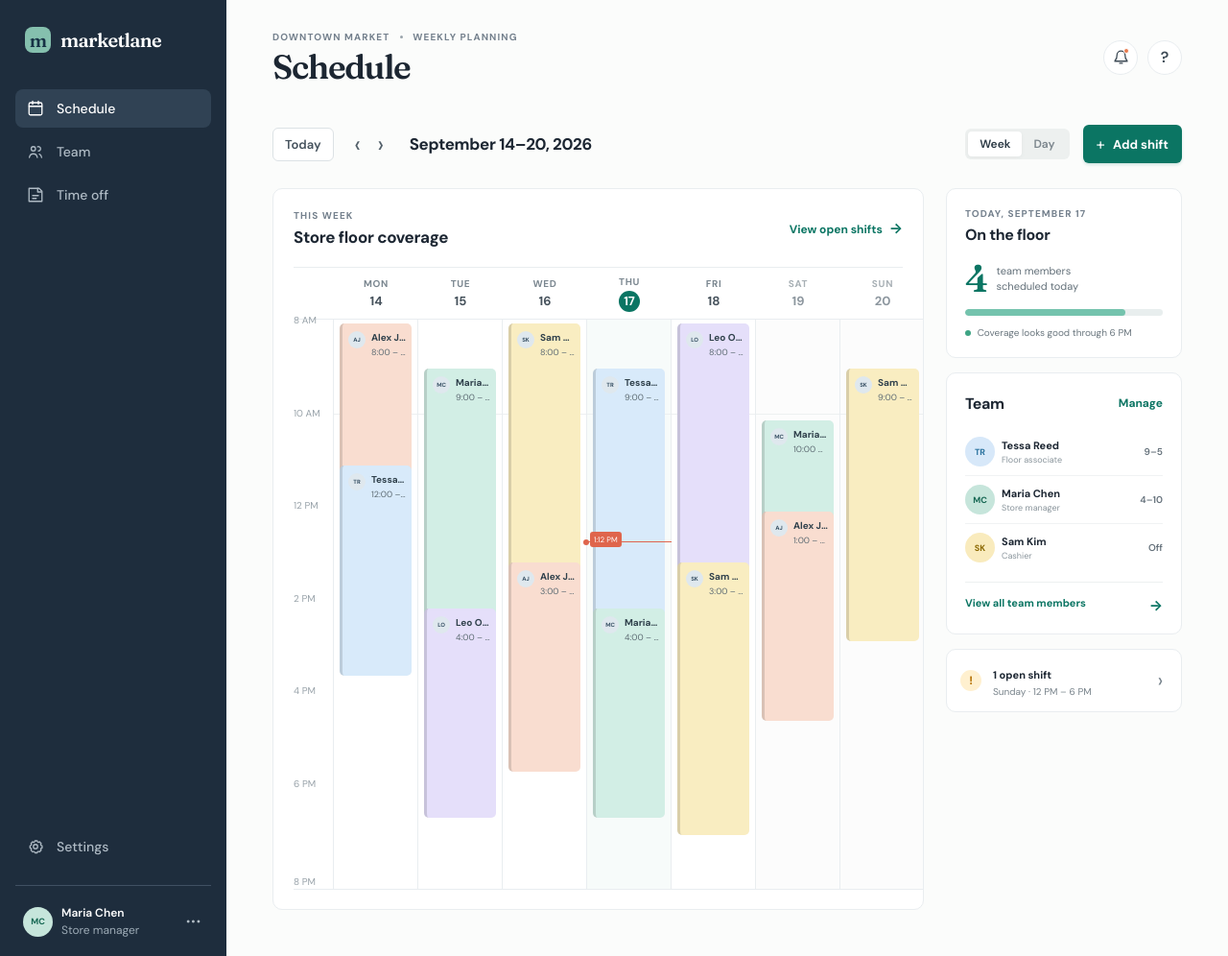
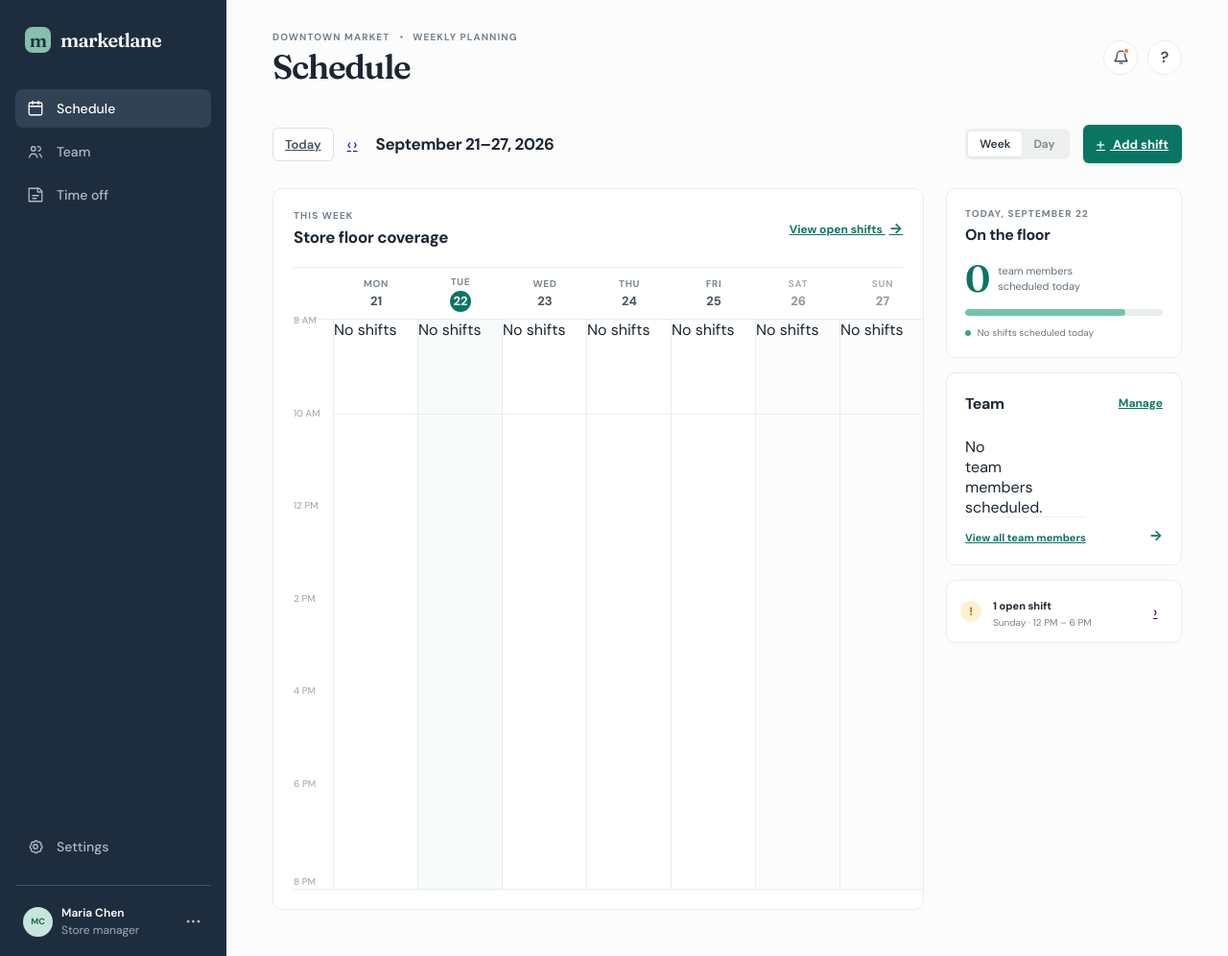
Before and after one commit to BotLeo-Work/Facility-Shift-Scheduler, a Flask app: page /schedule in a window 1280 px wide. Shown: the whole page at 96% size. Run offline with Flask 3, Linux system fonts and the light colour scheme; data that the repository does not hold is empty.

Commit message:
Routing QoL updates. Updated schedule page rendering. added shift CRUD views

```diff
--- /dev/null
+++ b/app/routes.py
@@ -0,0 +1,236 @@
+"""Manager-facing HTML routes."""
+
+from datetime import date, datetime, timedelta
+
+from flask import Blueprint, abort, redirect, render_template, request, url_for
+
+from . import db, rules
+
+
+bp = Blueprint("pages", __name__)
+
+
+def _week_start(value=None):
+    if value:
+        try:
+            selected = date.fromisoformat(value)
+        except ValueError:
+            abort(400, description="The schedule start date must use YYYY-MM-DD format.")
+    else:
+        selected = date.today()
+    return selected - timedelta(days=selected.weekday())
+
+
+def _format_time(value):
+    return value.strftime("%I:%M").lstrip("0")
+
+
+def _schedule_context(week_start):
+    week_end = week_start + timedelta(days=7)
+    shifts_by_day = [[] for _ in range(7)]
+
+    for row in db.list_shifts(week_start.isoformat(), week_end.isoformat()):
+        start_at = datetime.fromisoformat(row["start_at"])
+        end_at = datetime.fromisoformat(row["end_at"])
+        day_index = (start_at.date() - week_start).days
+        if not 0 <= day_index < 7:
+            continue
+
+        schedule_start = start_at.replace(hour=8, minute=0, second=0)
+        schedule_end = start_at.replace(hour=22, minute=0, second=0)
+        total_minutes = (schedule_end - schedule_start).total_seconds() / 60
+        start_minutes = max(0, (start_at - schedule_start).total_seconds() / 60)
+        duration_minutes = max(30, (end_at - start_at).total_seconds() / 60)
+
+        shifts_by_day[day_index].append(
+            {
+                "id": row["id"],
+                "name": row["employee_name"],
+                "initials": "".join(part[0] for part in row["employee_name"].split()[:2]).upper(),
+                "time": f"{_format_time(start_at)} – {_format_time(end_at)}",
+                "start_at": row["start_at"],
+                "end_at": row["end_at"],
+                "start": min(100, start_minutes / total_minutes * 100),
+                "duration": min(100, duration_minutes / total_minutes * 100),
+                "color": ("peach", "blue", "mint", "lavender", "yellow")[day_index % 5],
+            }
+        )
+
+    days = [
+        {
+            "date": week_start + timedelta(days=index),
+            "label": (week_start + timedelta(days=index)).strftime("%a").upper(),
+            "shifts": shifts_by_day[index],
+        }
+        for index in range(7)
+    ]
+    today = date.today()
+    today_index = (today - week_start).days
+    today_shifts = shifts_by_day[today_index] if 0 <= today_index < 7 else []
+    week_end_date = week_end - timedelta(days=1)
+    return {
+        "week_start": week_start,
+        "week_label": f"{week_start:%B} {week_start.day}–{week_end_date.day}, {week_end.year}",
+        "days": days,
+        "today": today,
+        "today_label": f"{today:%B} {today.day}",
+        "today_shifts": today_shifts,
+        "previous_week": week_start - timedelta(days=7),
+        "next_week": week_start + timedelta(days=7),
+    }
+
+
+def _shift_form_context(shift=None, error=None, form=None):
+    values = dict(form or {})
+    if shift is not None and not form:
+        values = {
+            "employee_id": str(shift["employee_id"]),
+            "start_at": shift["start_at"],
+            "end_at": shift["end_at"],
+            "notes": shift["notes"] or "",
+        }
+    return {
+        "shift": shift,
+        "employees": db.list_employees(),
+        "values": values,
+        "error": error,
+    }
+
+
+def _save_shift(form, shift=None):
+    current = shift if shift is not None else None
+    cleaned, errors = rules.clean_shift_fields(form, current=current)
+    if errors or cleaned is None:
+        return None, errors
+
+    employee = db.get_employee(cleaned["employee_id"])
+    employee_error = rules.check_employee(employee, cleaned["employee_id"])
+    if employee_error:
+        return None, [employee_error]
+
+    exclude_id = shift["id"] if shift is not None else None
+    conflicts = rules.find_conflicts(
+        cleaned["start_at"],
+        cleaned["end_at"],
+        db.shifts_for_employee(cleaned["employee_id"], exclude_id=exclude_id),
+    )
+    if conflicts:
+        return None, [rules.describe_conflict(conflict) for conflict in conflicts]
+
+    if shift is None:
+        shift_id = db.insert_shift(**cleaned)
+    else:
+        shift_id = shift["id"]
+        db.update_shift(shift_id, **cleaned)
+    return shift_id, []
+
+
+@bp.get("/")
+def index():
+    return schedule()
+
+
+@bp.get("/schedule")
+def schedule():
+    return render_template(
+        "schedule.html",
+        **_schedule_context(_week_start(request.args.get("start"))),
+    )
+
+
+@bp.get("/employees")
+def employees():
+    return render_template("employees.html", employees=db.list_employees(include_inactive=True))
+
+
+@bp.route("/employees/new", methods=("GET", "POST"))
+def new_employee():
+    error = None
+    if request.method == "POST":
+        try:
+            db.create_employee(request.form.get("name", ""), request.form.get("role", ""))
+        except ValueError as exc:
+            error = str(exc)
+        else:
+            return redirect(url_for("pages.employees"))
+    return render_template("employee_form.html", employee=None, error=error)
+
+
+@bp.route("/employees/<int:employee_id>/edit", methods=("GET", "POST"))
+def edit_employee(employee_id):
+    employee = db.get_employee(employee_id)
+    if employee is None:
+        abort(404)
+
+    error = None
+    if request.method == "POST":
+        try:
+            employee = db.update_employee(
+                employee_id,
+                request.form.get("name", ""),
+                request.form.get("role", ""),
+                request.form.get("active") == "on",
+            )
+        except ValueError as exc:
+            error = str(exc)
+        else:
+            return redirect(url_for("pages.employees"))
+    return render_template("employee_form.html", employee=employee, error=error)
+
+
+@bp.post("/employees/<int:employee_id>/deactivate")
+def deactivate_employee(employee_id):
+    if db.get_employee(employee_id) is None:
+        abort(404)
+    db.deactivate_employee(employee_id)
+    return redirect(url_for("pages.employees"))
+
+
+@bp.get("/shifts")
+def shifts():
+    return render_template(
+        "shifts.html",
+        shifts=db.list_shifts(),
+        open_only=False,
+    )
+
+
+@bp.get("/shifts/open")
+def open_shifts():
+    return render_template("shifts.html", shifts=[], open_only=True)
+
+
+@bp.route("/shifts/new", methods=("GET", "POST"))
+def new_shift():
+    if request.method == "POST":
+        shift_id, errors = _save_shift(request.form)
+        if not errors:
+            return redirect(url_for("pages.shifts"))
+        return render_template(
+            "shift_form.html",
+            **_shift_form_context(error=" ".join(errors), form=request.form),
+        )
+    return render_template("shift_form.html", **_shift_form_context())
+
+
+@bp.route("/shifts/<int:shift_id>/edit", methods=("GET", "POST"))
+def edit_shift(shift_id):
+    shift = db.get_shift(shift_id)
+    if shift is None:
+        abort(404)
+    if request.method == "POST":
+        saved_id, errors = _save_shift(request.form, shift=shift)
+        if not errors:
+            return redirect(url_for("pages.shifts"))
+        return render_template(
+            "shift_form.html",
+            **_shift_form_context(shift=shift, error=" ".join(errors), form=request.form),
+        )
+    return render_template("shift_form.html", **_shift_form_context(shift=shift))
+
+
+@bp.post("/shifts/<int:shift_id>/delete")
+def delete_shift(shift_id):
+    if not db.delete_shift(shift_id):
+        abort(404)
+    return redirect(url_for("pages.shifts"))
--- a/app/static/schedule.css
+++ b/app/static/schedule.css
@@ -29,6 +29,12 @@
 .manager-card strong { display: block; color: #fff; font-weight: 600; }.manager-card span { display: block; color: #9dabb6; margin-top: 2px; }.more-button { background: none; border: 0; color: #b2bdc6; letter-spacing: 1px; padding: 2px; }
 
 .main-content { min-width: 0; padding: 32px 48px 48px; background: #fbfcfb; }
+.form-panel { width: min(100%, 560px); margin: 48px auto 0; padding: 28px; }
+.form-panel form { display: grid; gap: 14px; margin-top: 20px; }
+.form-panel p { margin-bottom: 0; }
+.form-panel label { display: block; color: #45525d; font-size: 12px; font-weight: 700; margin-bottom: 6px; }
+.form-panel input:not([type="checkbox"]), .form-panel select, .form-panel textarea { width: 100%; border: 1px solid #dce2e5; border-radius: 6px; padding: 10px 11px; color: var(--ink); background: #fff; font: inherit; }
+.form-panel textarea { resize: vertical; }
 .topbar, .schedule-controls, .calendar-heading, .card-heading, .week-control, .view-actions { display: flex; align-items: center; }
 .topbar { justify-content: space-between; }.eyebrow, .section-kicker { text-transform: uppercase; letter-spacing: 1.1px; color: var(--muted); font-size: 10px; font-weight: 700; margin: 0 0 7px; }.eyebrow span { display: inline-block; height: 3px; width: 3px; margin: 0 7px 2px; border-radius: 50%; background: #9aa4ac; }
 h1, h2, p { margin-top: 0; } h1 { font-family: "Fraunces", Georgia, serif; font-size: 35px; line-height: 1; font-weight: 600; letter-spacing: -1.4px; margin-bottom: 0; } h2 { font-size: 17px; letter-spacing: -.35px; margin-bottom: 0; }
--- a/app/templates/employee_form.html
+++ b/app/templates/employee_form.html
@@ -15,7 +15,7 @@
         </div>
       </header>
 
-      <section class="team-card" aria-labelledby="employee-form-title">
+      <section class="team-card form-panel" aria-labelledby="employee-form-title">
         <h2 id="employee-form-title">Employee details</h2>
         {% if error %}<p role="alert">{{ error }}</p>{% endif %}
         <form method="post">
@@ -34,11 +34,11 @@
           {% endif %}
           <p>
             <button class="add-shift-button" type="submit">{{ 'Save changes' if employee else 'Add employee' }}</button>
-            <a class="text-button" href="{{ url_for('employees') }}">Cancel</a>
+            <a class="text-button" href="{{ url_for('pages.employees') }}">Cancel</a>
           </p>
         </form>
         {% if employee and employee.active %}
-          <form method="post" action="{{ url_for('deactivate_employee', employee_id=employee.id) }}">
+          <form method="post" action="{{ url_for('pages.deactivate_employee', employee_id=employee.id) }}">
             <button class="text-button" type="submit">Deactivate employee</button>
           </form>
         {% endif %}
--- a/app/templates/employees.html
+++ b/app/templates/employees.html
@@ -13,13 +13,13 @@
           <p class="eyebrow">Downtown market <span></span> Team management</p>
           <h1>Team</h1>
         </div>
-        <a class="add-shift-button" href="{{ url_for('new_employee') }}"><span>+</span> Add employee</a>
+        <a class="add-shift-button" href="{{ url_for('pages.new_employee') }}"><span>+</span> Add employee</a>
       </header>
 
       <section class="team-card" aria-labelledby="team-title">
         <div class="card-heading">
           <h2 id="team-title">Employees</h2>
-          <a class="text-button" href="{{ url_for('schedule') }}">View schedule</a>
+          <a class="text-button" href="{{ url_for('pages.schedule') }}">View schedule</a>
         </div>
         {% if employees %}
           <ul class="team-list">
@@ -30,7 +30,7 @@
                   <strong>{{ employee.name }}</strong>
                   <small>{{ employee.role }}{% if not employee.active %} · Inactive{% endif %}</small>
                 </span>
-                <a class="text-button" href="{{ url_for('edit_employee', employee_id=employee.id) }}">Edit</a>
+                <a class="text-button" href="{{ url_for('pages.edit_employee', employee_id=employee.id) }}">Edit</a>
               </li>
             {% endfor %}
           </ul>
--- a/app/templates/schedule.html
+++ b/app/templates/schedule.html
@@ -22,7 +22,7 @@
             <svg viewBox="0 0 24 24" aria-hidden="true"><rect x="3" y="4" width="18" height="17" rx="2"/><path d="M8 2v4M16 2v4M3 9h18"/></svg>
             Schedule
           </a>
-          <a class="nav-link" href="{{ url_for('employees') }}">
+          <a class="nav-link" href="{{ url_for('pages.employees') }}">
             <svg viewBox="0 0 24 24" aria-hidden="true"><circle cx="9" cy="8" r="3"/><path d="M3.5 20c.6-3.1 2.5-5 5.5-5s4.9 1.9 5.5 5M16 11a3 3 0 1 0-1-5.8M17.5 15.4c1.7.7 2.7 2.2 3 4.6"/></svg>
             Team
           </a>
@@ -62,19 +62,19 @@
 
         <section class="schedule-controls" aria-label="Schedule controls">
           <div class="week-control">
-            <button class="today-button">Today</button>
+            <a class="today-button" href="{{ url_for('pages.schedule') }}">Today</a>
             <div class="date-nav">
-              <button aria-label="Previous week">‹</button>
-              <button aria-label="Next week">›</button>
+              <a href="{{ url_for('pages.schedule', start=previous_week.isoformat()) }}" aria-label="Previous week">‹</a>
+              <a href="{{ url_for('pages.schedule', start=next_week.isoformat()) }}" aria-label="Next week">›</a>
             </div>
-            <h2>September 14–20, 2026</h2>
+            <h2>{{ week_label }}</h2>
           </div>
           <div class="view-actions">
             <div class="view-toggle" aria-label="Schedule view">
               <button class="view-toggle__active">Week</button>
               <button>Day</button>
             </div>
-            <button class="add-shift-button"><span>+</span> Add shift</button>
+            <a class="add-shift-button" href="{{ url_for('pages.new_shift') }}"><span>+</span> Add shift</a>
           </div>
         </section>
 
@@ -85,77 +85,42 @@
                 <p class="section-kicker">This week</p>
                 <h2 id="calendar-title">Store floor coverage</h2>
               </div>
-              <button class="text-button">View open shifts <span>→</span></button>
+              <a class="text-button" href="{{ url_for('pages.open_shifts') }}">View open shifts <span>→</span></a>
             </div>
 
             <div class="calendar" role="grid" aria-label="Weekly employee schedule">
               <div class="calendar-header time-header"></div>
-              <div class="calendar-header"><span>MON</span><strong>14</strong></div>
-              <div class="calendar-header"><span>TUE</span><strong>15</strong></div>
-              <div class="calendar-header"><span>WED</span><strong>16</strong></div>
-              <div class="calendar-header calendar-header--today"><span>THU</span><strong>17</strong></div>
-              <div class="calendar-header"><span>FRI</span><strong>18</strong></div>
-              <div class="calendar-header calendar-header--weekend"><span>SAT</span><strong>19</strong></div>
-              <div class="calendar-header calendar-header--weekend"><span>SUN</span><strong>20</strong></div>
+              {% for day in days %}<div class="calendar-header{% if day.date == today %} calendar-header--today{% elif day.date.weekday() >= 5 %} calendar-header--weekend{% endif %}"><span>{{ day.label }}</span><strong>{{ day.date.day }}</strong></div>{% endfor %}
 
               <div class="time-column" aria-hidden="true">
                 <span>8 AM</span><span>10 AM</span><span>12 PM</span><span>2 PM</span><span>4 PM</span><span>6 PM</span><span>8 PM</span>
               </div>
 
-              <div class="day-column">
-                <article class="shift shift--peach" style="--start: 0%; --duration: 49%;"><span class="avatar avatar--small">AJ</span><div><strong>Alex Johnson</strong><span>8:00 – 4:00</span></div></article>
-                <article class="shift shift--blue" style="--start: 25%; --duration: 38%;"><span class="avatar avatar--small">TR</span><div><strong>Tessa Reed</strong><span>12:00 – 6:00</span></div></article>
-              </div>
-              <div class="day-column">
-                <article class="shift shift--mint" style="--start: 8%; --duration: 49%;"><span class="avatar avatar--small">MC</span><div><strong>Maria Chen</strong><span>9:00 – 5:00</span></div></article>
-                <article class="shift shift--lavender" style="--start: 50%; --duration: 38%;"><span class="avatar avatar--small">LO</span><div><strong>Leo Ortiz</strong><span>4:00 – 10:00</span></div></article>
-              </div>
-              <div class="day-column">
-                <article class="shift shift--yellow" style="--start: 0%; --duration: 61%;"><span class="avatar avatar--small">SK</span><div><strong>Sam Kim</strong><span>8:00 – 6:00</span></div></article>
-                <article class="shift shift--peach" style="--start: 42%; --duration: 38%;"><span class="avatar avatar--small">AJ</span><div><strong>Alex Johnson</strong><span>3:00 – 9:00</span></div></article>
-              </div>
-              <div class="day-column day-column--today">
-                <span class="current-time" style="--time: 39%;"><i></i><em>1:12 PM</em></span>
-                <article class="shift shift--blue" style="--start: 8%; --duration: 49%;"><span class="avatar avatar--small">TR</span><div><strong>Tessa Reed</strong><span>9:00 – 5:00</span></div></article>
-                <article class="shift shift--mint" style="--start: 50%; --duration: 38%;"><span class="avatar avatar--small">MC</span><div><strong>Maria Chen</strong><span>4:00 – 10:00</span></div></article>
-              </div>
-              <div class="day-column">
-                <article class="shift shift--lavender" style="--start: 0%; --duration: 49%;"><span class="avatar avatar--small">LO</span><div><strong>Leo Ortiz</strong><span>8:00 – 4:00</span></div></article>
-                <article class="shift shift--yellow" style="--start: 42%; --duration: 49%;"><span class="avatar avatar--small">SK</span><div><strong>Sam Kim</strong><span>3:00 – 11:00</span></div></article>
-              </div>
-              <div class="day-column day-column--weekend">
-                <article class="shift shift--mint" style="--start: 17%; --duration: 49%;"><span class="avatar avatar--small">MC</span><div><strong>Maria Chen</strong><span>10:00 – 6:00</span></div></article>
-                <article class="shift shift--peach" style="--start: 33%; --duration: 38%;"><span class="avatar avatar--small">AJ</span><div><strong>Alex Johnson</strong><span>1:00 – 7:00</span></div></article>
-              </div>
-              <div class="day-column day-column--weekend">
-                <article class="shift shift--yellow" style="--start: 8%; --duration: 49%;"><span class="avatar avatar--small">SK</span><div><strong>Sam Kim</strong><span>9:00 – 5:00</span></div></article>
-              </div>
+              {% for day in days %}<div class="day-column{% if day.date == today %} day-column--today{% elif day.date.weekday() >= 5 %} day-column--weekend{% endif %}">{% for shift in day.shifts %}<a class="shift shift--{{ shift.color }}" href="{{ url_for('pages.edit_shift', shift_id=shift.id) }}" style="--start: {{ shift.start }}%; --duration: {{ shift.duration }}%;"><span class="avatar avatar--small">{{ shift.initials }}</span><div><strong>{{ shift.name }}</strong><span>{{ shift.time }}</span></div></a>{% else %}<span class="empty-day">No shifts</span>{% endfor %}</div>{% endfor %}
             </div>
           </section>
 
           <aside class="right-rail" aria-label="Schedule summary">
             <section class="summary-card">
-              <p class="section-kicker">Today, September 17</p>
+              <p class="section-kicker">Today, {{ today_label }}</p>
               <h2>On the floor</h2>
-              <div class="coverage-stat"><strong>4</strong><span>team members<br>scheduled today</span></div>
+              <div class="coverage-stat"><strong>{{ today_shifts | map(attribute='name') | unique | list | length }}</strong><span>team members<br>scheduled today</span></div>
               <div class="coverage-bar"><span></span></div>
-              <p class="coverage-caption"><i></i> Coverage looks good through 6 PM</p>
+              <p class="coverage-caption"><i></i>{% if today_shifts %} Coverage looks good today{% else %} No shifts scheduled today{% endif %}</p>
             </section>
 
             <section class="team-card" id="team">
-              <div class="card-heading"><h2>Team</h2><button class="text-button">Manage</button></div>
+              <div class="card-heading"><h2>Team</h2><a class="text-button" href="{{ url_for('pages.employees') }}">Manage</a></div>
               <ul class="team-list">
-                <li><span class="avatar avatar--blue">TR</span><span><strong>Tessa Reed</strong><small>Floor associate</small></span><time>9–5</time></li>
-                <li><span class="avatar avatar--mint">MC</span><span><strong>Maria Chen</strong><small>Store manager</small></span><time>4–10</time></li>
-                <li><span class="avatar avatar--yellow">SK</span><span><strong>Sam Kim</strong><small>Cashier</small></span><time>Off</time></li>
+                {% for shift in today_shifts | unique(attribute='name') %}<li><span class="avatar avatar--blue">{{ shift.initials }}</span><span><strong>{{ shift.name }}</strong><small>Scheduled today</small></span><time>{{ shift.time }}</time></li>{% else %}<li>No team members scheduled.</li>{% endfor %}
               </ul>
-              <button class="full-width-button">View all team members <span>→</span></button>
+              <a class="full-width-button" href="{{ url_for('pages.employees') }}">View all team members <span>→</span></a>
             </section>
 
             <section class="notice-card">
               <span class="notice-icon">!</span>
               <div><strong>1 open shift</strong><p>Sunday · 12 PM – 6 PM</p></div>
-              <button aria-label="Open shift details">›</button>
+              <a href="{{ url_for('pages.open_shifts') }}" aria-label="Open shift details">›</a>
             </section>
           </aside>
         </div>
```
Also changed, not shown: app/__init__.py (+7 -58 lines), app/templates/shift_form.html (added, +54 -0 lines), app/templates/shifts.html (added, +41 -0 lines), tests/test_app.py (+37 -2 lines).
